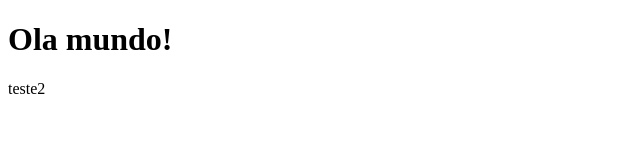
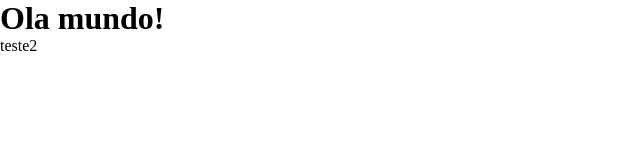
Before and after one commit to pcpinhal/AcessibilidadeBem, a plain HTML site: page index.html in a window 1280 px wide. Shown: the whole page, without its empty margins (0-640 px from the left). Drawn offline with Linux system fonts and the light colour scheme.

Commit message:
Começando o Desenvolvimento

```diff
--- a/style.css
+++ b/style.css
@@ -1 +1,4 @@
-/* teste2 */
+*{
+    margin: 0px;
+    padding: 0px;
+}
```
